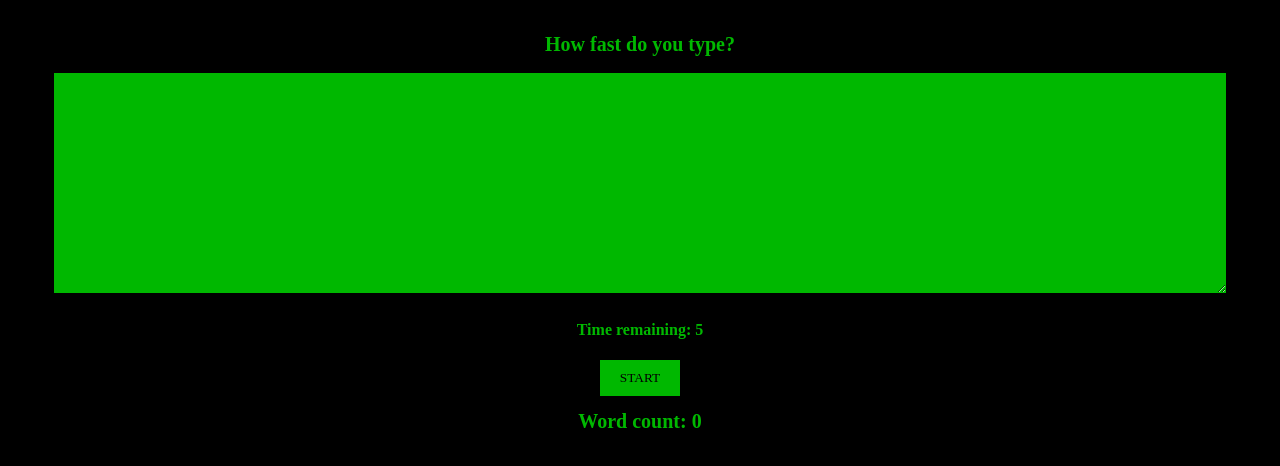
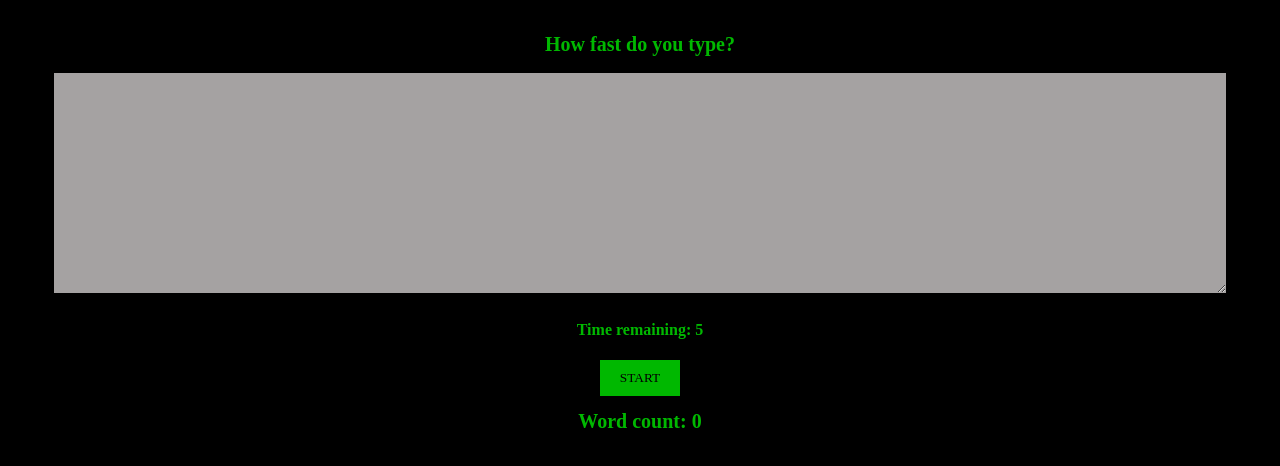
Before and after one commit to Adrianaito/react-typing, a React (Create React App) app: page / in a window 1280 px wide. Shown: the top 466 px of the page. Built offline with nearby package versions, Linux system fonts and the light colour scheme.

Commit message:
disables text area when time is not running

```diff
--- a/src/App.css
+++ b/src/App.css
@@ -23,6 +23,10 @@ button {
     text-transform: uppercase;
 }
 
+button:disabled {
+    cursor: not-allowed;
+}
+
 h1 {
     font-size: 20px;
     text-align:center;
@@ -38,3 +42,7 @@ textarea {
     background: #00b800;
     padding: 10px;
 }
+
+textarea:disabled {
+    background-color: #a5a2a2;
+}
--- a/src/App.js
+++ b/src/App.js
@@ -24,7 +24,7 @@ const STARTING_TIME = 5
     setIsTimeRunnin(true)
     setTimeRemaining(STARTING_TIME)
     setText(" ")
-    // setWordCount(0)
+    setWordCount(0)
   }
 
   function endGame() {
@@ -49,6 +49,7 @@ const STARTING_TIME = 5
       <textarea
         onChange={handleChange}
         value={text}
+        disabled={!isTimeRunning}
       />
       <h4>Time remaining: {timeRemaining}</h4>
       <button
```
